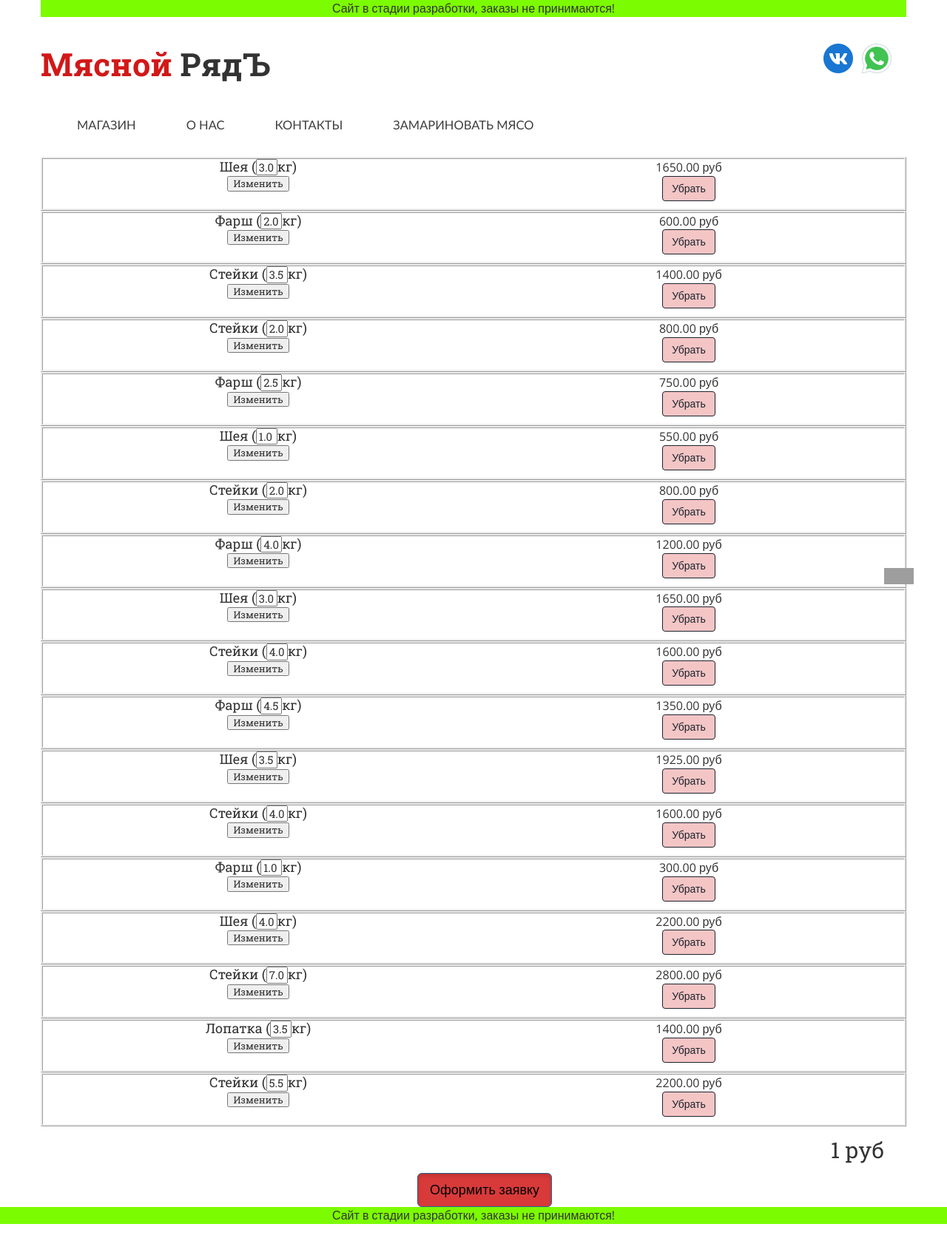
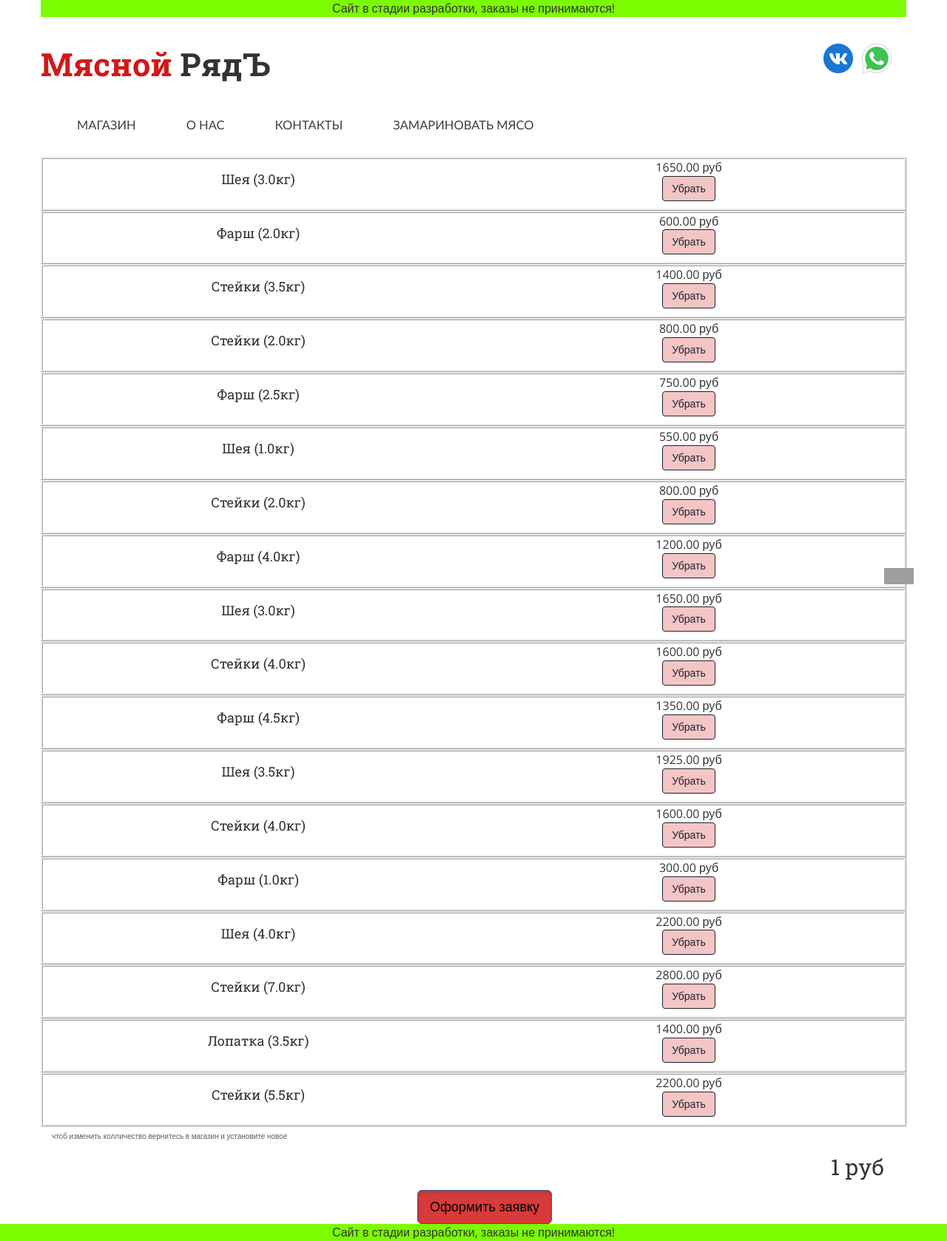
Before and after one commit to yllen32/meatline, a Django app: template meet_line/templates/shop/card.html in a window 1280 px wide. Shown: the whole page at 74% size. Before the commit the page ends 1655 px from the top, so only its background shows below. Run offline with Django 4.2, Linux system fonts and the light colour scheme; data comes from the database, SQL or seed files in the repository; both versions use the stored data as it was after the commit; the template is opened without the code that fills it: values that come from a table or form of the project are taken from there, most other values are stand-ins (such as "Sample title", 1, 10 or a date in 2020); parts of the project's set-up code (start-up, migrations or seed data) failed here and were passed over; some libraries are stand-ins or nearby versions; grey boxes are pictures that could not be loaded.

Commit message:
remove quantity changing for card

```diff
--- a/meet_line/templates/shop/card.html
+++ b/meet_line/templates/shop/card.html
@@ -7,25 +7,10 @@
             <form action="{%url 'shop:card'%}" method = "post">
                 {% csrf_token %}
                 <input type="hidden" name='item_for_change' value="{{item.id}}"></input>
-                <h4>
+                <h4 style="margin-top:1em">
                     {{item.product.name}}
-                    (<input
-                      type="text"
-                      size="1"
-                      pattern="0.5|[1-9]\.[05]"
-                      maxlength="3"
-                      value="{{item.quantity}}"
-                      style="font-size: smaller"
-                      name="quantity_for_change"
-                      title="от 0.5 до(через точку) 9.5 (кратно 0.5)"
-                    >{{item.product.get_amount_display}})
-                    <p>
-                      <input
-                        style="font-size: small"
-                        type ="submit"
-                        value="Изменить"
-                        title="Введите новое колличество выше, и нажмите изменить чтоб изменить его))"
-                      >
+                    ({{item.quantity}}{{item.product.get_amount_display}})
+                </h4>
         </div>
             </form>
               <div class="col-md-6 col-sm-6">
@@ -43,6 +28,10 @@
               </div>
       </div>
     {% endfor %}
+    <span style="font-size: x-small; color: #645b5b">
+      чтоб изменить колличество вернитесь в магазин и установите новое
+    </span>
+
     <h2
       style="text-align: end; margin: 0.5em"
       title="Общая стоимость заказа"
--- a/meet_line/templates/shop/products.html
+++ b/meet_line/templates/shop/products.html
@@ -53,7 +53,6 @@
                 var slider{{forloop.counter0}} = document.getElementById("id_slider_for_product_{{product.pk}}");
                 var output{{forloop.counter0}} = document.getElementById("demo-{{forloop.counter0}}");
                 output{{forloop.counter0}}.innerHTML = slider{{forloop.counter0}}.value;
-
                 slider{{forloop.counter0}}.oninput = function() {
                   output{{forloop.counter0}}.innerHTML = this.value;
                 }
```
Also changed, not shown: meet_line/db.sqlite3.
